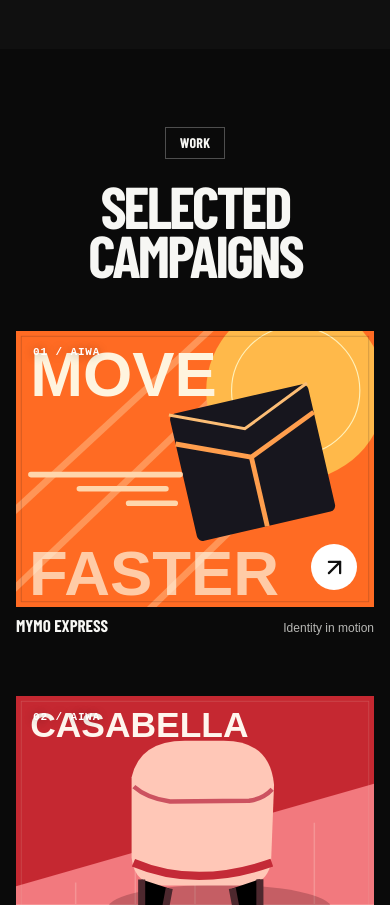
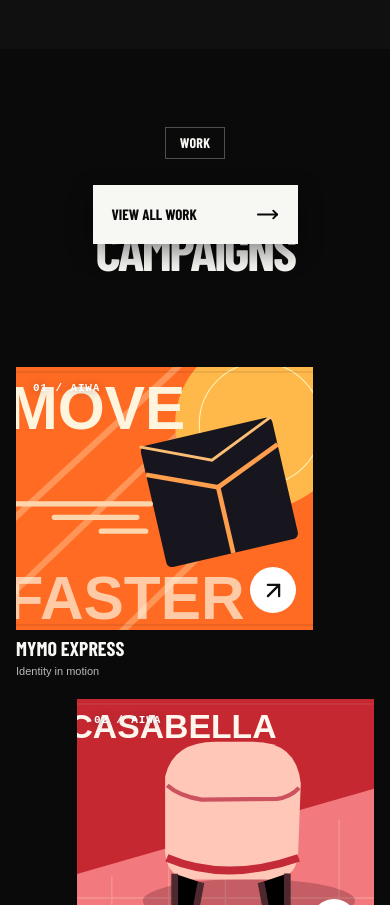
Before and after one commit to baba-dev/AMG-Web-V3, a Next.js app: page / in a window 390 px wide. Shown: the part 3280-4185 px from the top of the page. Built offline with nearby package versions, Linux system fonts and the light colour scheme; no server answers; a web font is replaced by a local one.

Commit message:
feat(work): choreograph mobile editorial stack with reverse viewport reveals

```diff
--- a/src/components/aiwa-work.css
+++ b/src/components/aiwa-work.css
@@ -103,3 +103,61 @@
     margin: 0;
   }
 }
+
+/* Mobile is a distinct, non-pinned visual narrative. Cards enter from
+   alternating gutters and remain fully keyboard reachable. */
+@media (max-width: 767px) and (prefers-reduced-motion: no-preference) {
+  .aiwa-work[data-motion="mobile"] .aiwa-work__stage,
+  .aiwa-work[data-motion="mobile"] .aiwa-work__scene { height: auto; min-height: 0; }
+  .aiwa-work[data-motion="mobile"] .aiwa-work__scene { padding-top: 78px; padding-bottom: 55px; }
+  .aiwa-work[data-motion="mobile"] .aiwa-work__header {
+    position: sticky;
+    top: 22svh;
+    z-index: 1;
+    padding-bottom: 15px;
+    margin-bottom: 0;
+  }
+  .aiwa-work[data-motion="mobile"] .aiwa-work__cards {
+    z-index: 3;
+    display: flex;
+    flex-direction: column;
+    gap: clamp(20px, 5vw, 43px);
+    margin-top: 80px;
+  }
+  .aiwa-work[data-motion="mobile"] .aiwa-work__slot {
+    width: min(83%, 410px);
+    opacity: 0;
+    transform: translate3d(0,78px,0) rotate(-5deg) scale(.91);
+    transform-origin: center;
+    transition:
+      opacity .68s cubic-bezier(.16,1,.3,1),
+      transform 1.03s cubic-bezier(.16,1,.3,1);
+  }
+  .aiwa-work[data-motion="mobile"] .aiwa-work__slot:nth-child(odd) {
+    align-self: flex-start;
+    transform: translate3d(-15px,88px,0) rotate(-4deg) scale(.92);
+  }
+  .aiwa-work[data-motion="mobile"] .aiwa-work__slot:nth-child(even) {
+    align-self: flex-end;
+    transform: translate3d(15px,80px,0) rotate(4deg) scale(.91);
+  }
+  .aiwa-work[data-motion="mobile"] .aiwa-work__slot[data-entered="true"] {
+    opacity: 1;
+    transform: translate3d(0,0,0) rotate(0) scale(1);
+  }
+  .aiwa-work[data-motion="mobile"] .aiwa-work__media { aspect-ratio: 1.13 / 1; }
+  .aiwa-work[data-motion="mobile"] .aiwa-work__caption { display: block; padding: 9px 0 0; }
+  .aiwa-work[data-motion="mobile"] .aiwa-work__caption strong { display: block; font-size: 20px; line-height: .98; }
+  .aiwa-work[data-motion="mobile"] .aiwa-work__caption span { display: block; max-width: 100%; margin-top: 6px; font-size: 11px; text-align: left; }
+  .aiwa-work[data-motion="mobile"] .aiwa-work__cta {
+    position: sticky;
+    bottom: 24px;
+    z-index: 20;
+    width: fit-content;
+    min-width: 205px;
+    box-shadow: 0 8px 25px #0007;
+  }
+}
+@media (max-width: 390px) {
+  .aiwa-work__headline { font-size: 14.1vw; }
+}
--- a/src/components/aiwa-work.tsx
+++ b/src/components/aiwa-work.tsx
@@ -62,12 +62,21 @@ export function AiwaWorkShowcase() {
     const slots = Array.from(scene.querySelectorAll<HTMLElement>(".aiwa-work__slot"));
     let frame = 0;
 
+    const revealObserver = new IntersectionObserver((entries) => {
+      if (desktop.matches || reduced.matches) return;
+      for (const entry of entries) {
+        (entry.target as HTMLElement).dataset.entered = String(entry.isIntersecting);
+      }
+    }, { threshold: .10, rootMargin: "0px 0px -6% 0px" });
+    slots.forEach((slot) => revealObserver.observe(slot));
+
     const reset = () => {
       delete section.dataset.motion;
       section.style.removeProperty("--work-progress");
       slots.forEach((slot) => {
         slot.inert = false;
         slot.removeAttribute("data-active");
+        slot.removeAttribute("data-entered");
         slot.style.removeProperty("transform");
         slot.style.removeProperty("opacity");
       });
@@ -75,10 +84,11 @@ export function AiwaWorkShowcase() {
 
     const paint = () => {
       frame = 0;
-      if (reduced.matches || !desktop.matches) {
+      if (reduced.matches) {
         reset();
         return;
       }
+      if (!desktop.matches) return;
 
       section.dataset.motion = "desktop";
       const sceneHeight = scene.clientHeight;
@@ -116,8 +126,22 @@ export function AiwaWorkShowcase() {
       if (!frame) frame = window.requestAnimationFrame(paint);
     };
     const configure = () => {
-      if (reduced.matches || !desktop.matches) reset();
-      else section.dataset.motion = "desktop";
+      if (reduced.matches) {
+        reset();
+      } else if (desktop.matches) {
+        section.dataset.motion = "desktop";
+        slots.forEach(slot => slot.removeAttribute("data-entered"));
+      } else {
+        section.dataset.motion = "mobile";
+        section.style.removeProperty("--work-progress");
+        slots.forEach((slot) => {
+          slot.inert = false;
+          slot.style.removeProperty("transform");
+          slot.style.removeProperty("opacity");
+          slot.removeAttribute("data-active");
+          // Do not erase data-entered here: the observer controls it.
+        });
+      }
       schedule();
     };
 
@@ -133,6 +157,7 @@ export function AiwaWorkShowcase() {
       desktop.removeEventListener("change", configure);
       reduced.removeEventListener("change", configure);
       if (frame) window.cancelAnimationFrame(frame);
+      revealObserver.disconnect();
       reset();
     };
   }, []);
```
